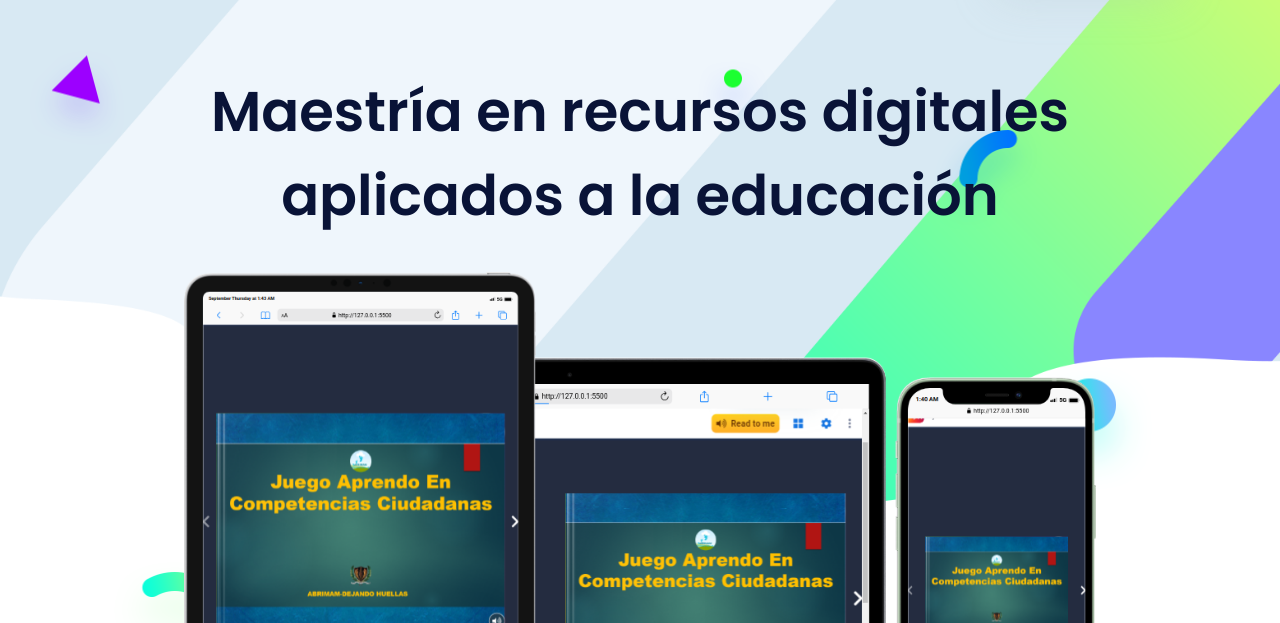
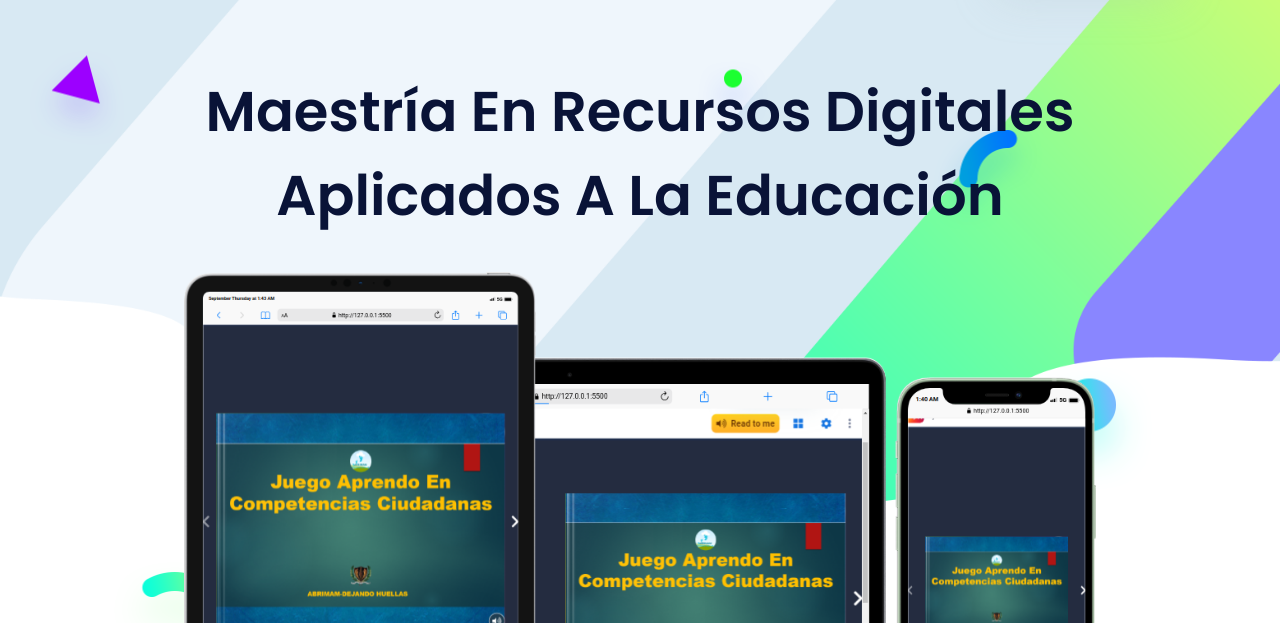
Before and after one commit to LuisEGM/abrimam, a plain HTML site: page index.html in a window 1280 px wide. Shown: the part 130-753 px from the top of the page. Drawn offline with Linux system fonts and the light colour scheme.

Commit message:
fix(home): fix in main title

```diff
--- a/index.html
+++ b/index.html
@@ -73,7 +73,7 @@
   <div class="container">
     <div class="row">
       <div class="col-lg-12 text-center zindex-1">
-        <h1 class="mb-3 main-title">Maestría en recursos digitales aplicados a la educación</h1>
+        <h1 class="mb-3 main-title">Maestría En Recursos Digitales Aplicados A La Educación</h1>
         <!-- banner image -->
         <img class="img-fluid w-70 banner-image" src="images/banner-img.png" alt="banner-img" style="width: 80%; height: auto;">
       </div>
```
